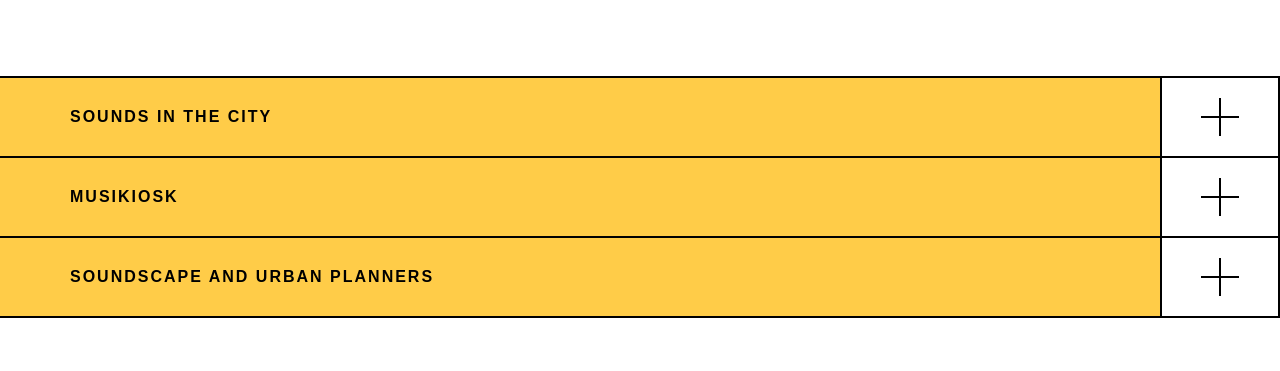
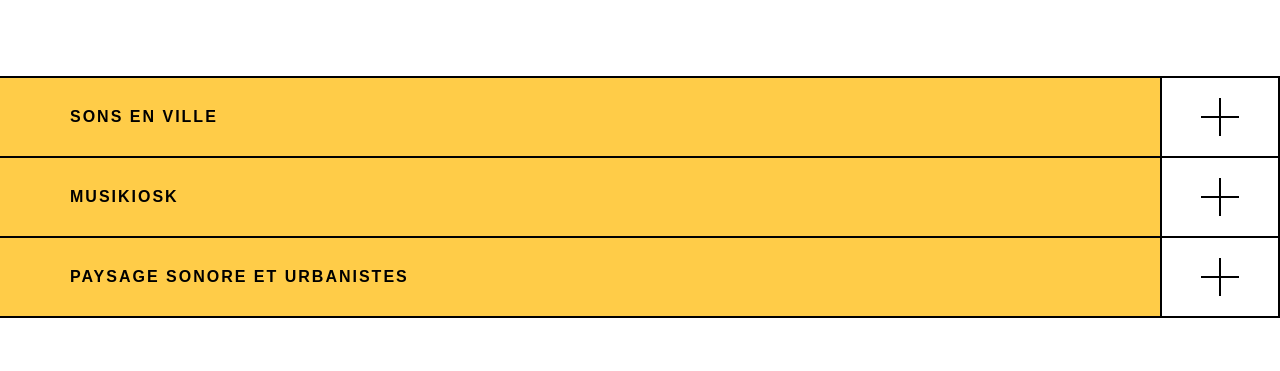
Before and after one commit to walkwithweb/walkwithweb, a Jekyll site: the page built from fr/papers.html, in a window 1280 px wide. Shown: the part 284-655 px from the top of the page. Built offline with Jekyll 4.4.1, drawn with Linux system fonts in a browser that asks for light colours.

Commit message:
updated french text on papers page

```diff
--- a/_data/papers/fr.yml
+++ b/_data/papers/fr.yml
@@ -1,7 +1,7 @@
-- title: "Sounds in the City"
-  id: 'sound_in_the_city'
+- title: "Sons en ville"
+  id: 'sons_en_ville'
   data:
-    - title: "Sounds in the City: bridging the gaps from research to practice through soundscape workshops"
+    - title: "Sons en ville : combler les écarts entre la recherche et la pratique à travers des ateliers sur le paysage sonore"
       description: "Journal of Urban Design, 201"
       date: "2020-12-10"
       link:
@@ -12,8 +12,8 @@
         - name: 'Christine Kerrigan'
         - name: 'Catherine Guastavino'
 
-    - title: "Researching soundscape conceptualizations, contexts, and information in urban planning and design practices through interviews"
-      description: "Association of European Schools of Planning (AESOP) Annual Congress <br> Lisbon, Portugal, July 11-17 2017 "
+    - title: "Étudier les conceptualisations du paysage sonore, les contextes et les informations dans les pratiques de planification et de conception urbaine à travers des entretiens"
+      description: "Congrès annuel de l'Association des écoles européennes de planification (AESOP) <br> Lisbonne, Portugal, du 11 au 17 juillet 2017"
       date: "2020-12-10"
       link:
         url: ""
@@ -24,7 +24,7 @@
 - title: "Musikiosk"
   id: 'musikiosk'
   data:
-    - title: "Etudier les nuisances sonores pour améliorer la qualité de vie"
+    - title: "Étudier les nuisances sonores pour améliorer la qualité de vie"
       location: "Journal Métro"
       date: "2020-12-10"
       link:
@@ -33,10 +33,10 @@
       authors:
         - name: 'Machillot. C'
 
-- title: "Soundscape and Urban Planners"
-  id: "soundscape_and_urban_Planners"
+- title: "Paysage sonore et urbanistes"
+  id: "paysage_sonore_et_urbanistes"
   data:
-    - title: "Etudier les nuisances sonores pour améliorer la qualité de vie"
+    - title: "Étudier les nuisances sonores pour améliorer la qualité de vie"
       location: "Journal Métro"
       date: "2020-12-10"
       link:
```
